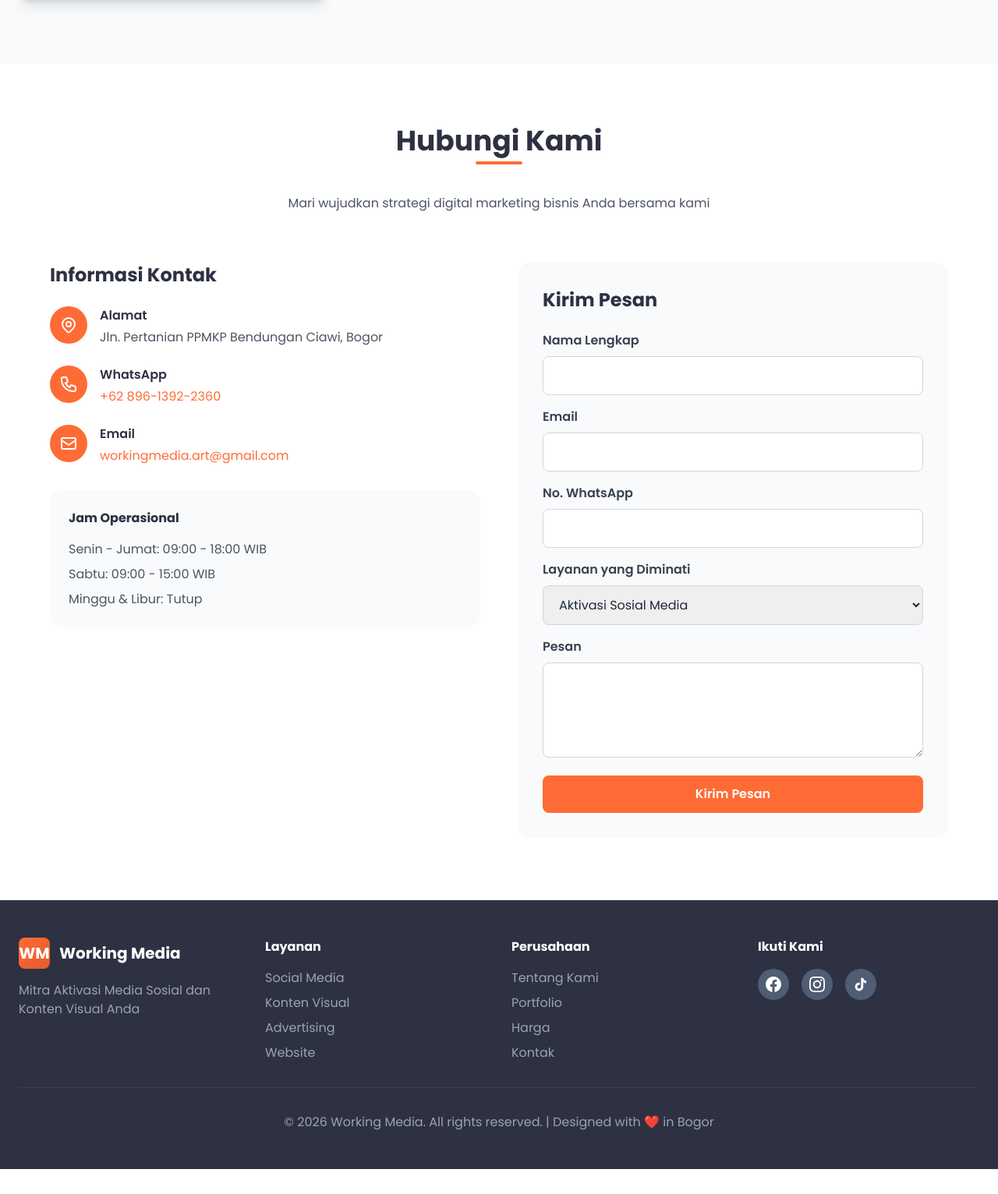
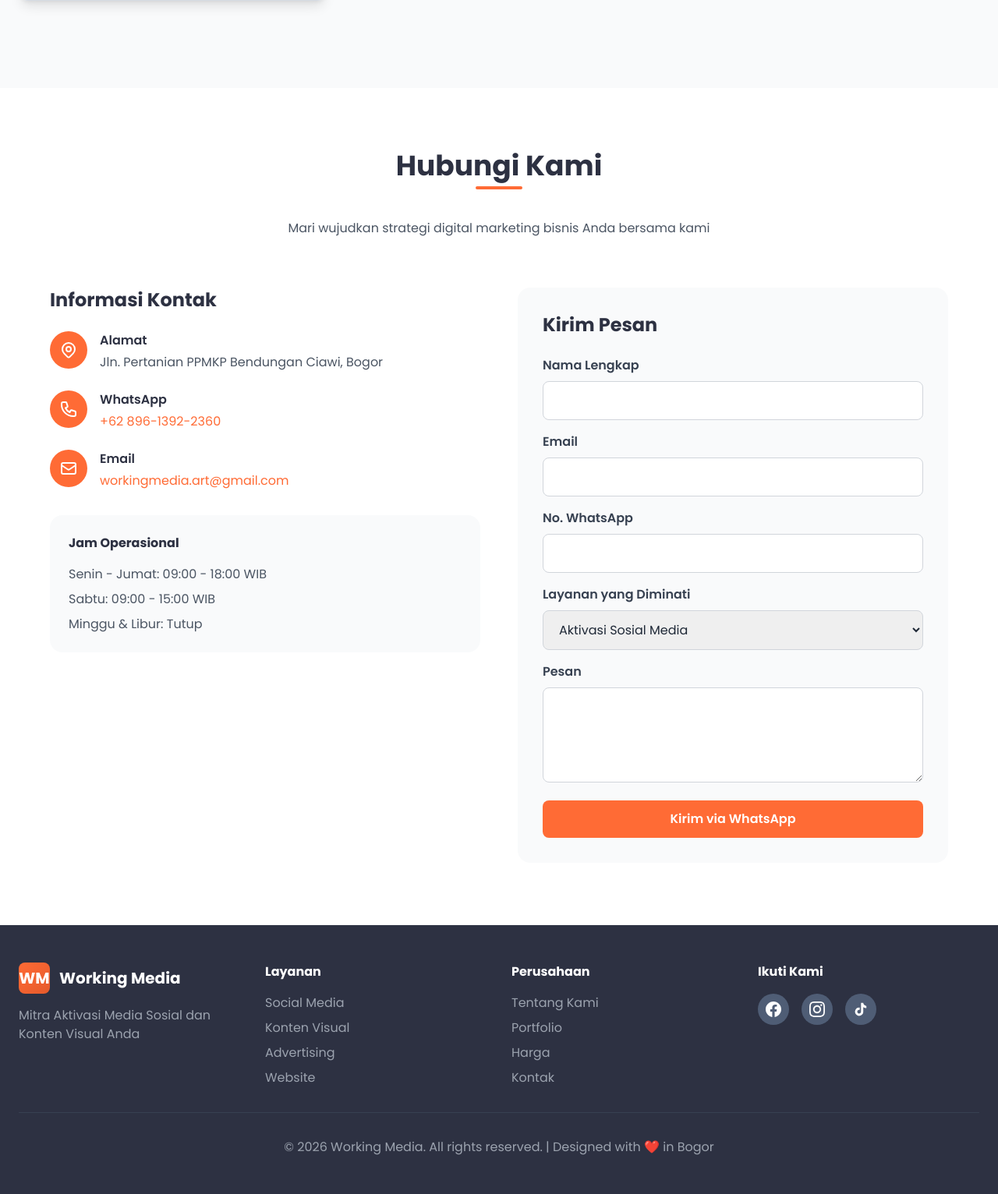
Before and after one commit to amal-hidayah/web-agency-workmed, a Flask app: page / in a window 1280 px wide. Shown: the part 4449-5981 px from the top of the page at 78% size. Before the commit the page ends 5949 px from the top, so only its background shows below. Run offline with Flask 3, Linux system fonts and the light colour scheme; tables that the repository leaves empty hold one stand-in row (values such as "Sample post"); grey boxes marked "Sample" are stand-in pictures; some libraries are stand-ins or nearby versions.

Commit message:
update fitur chat

```diff
--- a/templates/index.html
+++ b/templates/index.html
@@ -550,8 +583,29 @@
                                 {% endif %}
                             </div>
                         </div>
+                        {% if loop.first %}
+                        <!-- Overlay "Lihat Lebih Banyak" hanya di item pertama untuk mobile -->
+                        <div class="portfolio-expand-overlay md:hidden">
+                            <div class="text-center text-white">
+                                <svg class="w-12 h-12 mx-auto mb-2" fill="none" stroke="currentColor" viewBox="0 0 24 24">
+                                    <path stroke-linecap="round" stroke-linejoin="round" stroke-width="2" d="M19 9l-7 7-7-7"></path>
+                                </svg>
+                                <p class="text-lg font-bold">Lihat Lebih Banyak</p>
+                                <p class="text-sm opacity-80">+{{ portfolio_items|length - 1 }} Portfolio Lainnya</p>
+                            </div>
+                        </div>
+                        {% endif %}
                     </div>
                     {% endfor %}
+                </div>
+                <!-- Tombol Tutup Portfolio (muncul setelah expand di mobile) -->
+                <div class="text-center mt-8">
+                    <button id="portfolio-collapse-btn" class="portfolio-collapse-btn md:hidden bg-brand-orange hover:bg-brand-orange-dark text-white px-8 py-3 rounded-full font-semibold transition inline-flex items-center space-x-2">
+                        <svg class="w-5 h-5" fill="none" stroke="currentColor" viewBox="0 0 24 24">
+                            <path stroke-linecap="round" stroke-linejoin="round" stroke-width="2" d="M5 15l7-7 7 7"></path>
+                        </svg>
+                        <span>Tutup</span>
+                    </button>
                 </div>
                 {% else %}
                 <!-- Belum ada portfolio -->
@@ -625,22 +679,22 @@
                 <!-- Contact Form -->
                 <div class="bg-gray-50 rounded-2xl p-8">
                     <h3 class="text-2xl font-bold text-brand-gray mb-6">Kirim Pesan</h3>
-                    <form action="https://formspree.io/f/your-form-id" method="POST" class="space-y-4">
+                    <form id="contact-form" class="space-y-4">
                         <div>
                             <label class="block text-gray-700 font-semibold mb-2">Nama Lengkap</label>
-                            <input type="text" name="name" required class="w-full px-4 py-3 rounded-lg border border-gray-300 focus:border-brand-orange focus:ring-2 focus:ring-brand-orange focus:outline-none transition">
+                            <input type="text" id="contact-name" name="name" required class="w-full px-4 py-3 rounded-lg border border-gray-300 focus:border-brand-orange focus:ring-2 focus:ring-brand-orange focus:outline-none transition">
                         </div>
                         <div>
                             <label class="block text-gray-700 font-semibold mb-2">Email</label>
-                            <input type="email" name="email" required class="w-full px-4 py-3 rounded-lg border border-gray-300 focus:border-brand-orange focus:ring-2 focus:ring-brand-orange focus:outline-none transition">
+                            <input type="email" id="contact-email" name="email" required class="w-full px-4 py-3 rounded-lg border border-gray-300 focus:border-brand-orange focus:ring-2 focus:ring-brand-orange focus:outline-none transition">
                         </div>
                         <div>
                             <label class="block text-gray-700 font-semibold mb-2">No. WhatsApp</label>
-                            <input type="tel" name="phone" required class="w-full px-4 py-3 rounded-lg border border-gray-300 focus:border-brand-orange focus:ring-2 focus:ring-brand-orange focus:outline-none transition">
+                            <input type="tel" id="contact-phone" name="phone" required class="w-full px-4 py-3 rounded-lg border border-gray-300 focus:border-brand-orange focus:ring-2 focus:ring-brand-orange focus:outline-none transition">
                         </div>
                         <div>
                             <label class="block text-gray-700 font-semibold mb-2">Layanan yang Diminati</label>
-                            <select name="service" class="w-full px-4 py-3 rounded-lg border border-gray-300 focus:border-brand-orange focus:ring-2 focus:ring-brand-orange focus:outline-none transition">
+                            <select id="contact-service" name="service" class="w-full px-4 py-3 rounded-lg border border-gray-300 focus:border-brand-orange focus:ring-2 focus:ring-brand-orange focus:outline-none transition">
                                 <option>Aktivasi Sosial Media</option>
                                 <option>Konten Visual</option>
                                 <option>Online Advertising</option>
@@ -651,10 +705,10 @@
                         </div>
                         <div>
                             <label class="block text-gray-700 font-semibold mb-2">Pesan</label>
-                            <textarea name="message" rows="4" required class="w-full px-4 py-3 rounded-lg border border-gray-300 focus:border-brand-orange focus:ring-2 focus:ring-brand-orange focus:outline-none transition"></textarea>
+                            <textarea id="contact-message" name="message" rows="4" required class="w-full px-4 py-3 rounded-lg border border-gray-300 focus:border-brand-orange focus:ring-2 focus:ring-brand-orange focus:outline-none transition"></textarea>
                         </div>
                         <button type="submit" class="w-full bg-brand-orange hover:bg-brand-orange-dark text-white px-8 py-3 rounded-lg font-semibold transition">
-                            Kirim Pesan
+                            Kirim via WhatsApp
                         </button>
                     </form>
                 </div>
@@ -770,6 +824,29 @@
             });
         });
 
+        // Portfolio expand for mobile
+        const portfolioGrid = document.getElementById('portfolio-grid');
+        const expandOverlay = document.querySelector('.portfolio-expand-overlay');
+        const collapseBtn = document.getElementById('portfolio-collapse-btn');
+
+        if (expandOverlay) {
+            expandOverlay.addEventListener('click', (e) => {
+                e.stopPropagation();
+                portfolioGrid.classList.add('expanded');
+            });
+        }
+
+        if (collapseBtn) {
+            collapseBtn.addEventListener('click', () => {
+                portfolioGrid.classList.remove('expanded');
+                // Scroll ke section portfolio
+                document.getElementById('portfolio').scrollIntoView({
+                    behavior: 'smooth',
+                    block: 'start'
+                });
+            });
+        }
+
         // Intersection Observer for animations
         const observerOptions = {
             threshold: 0.1,
@@ -791,6 +868,33 @@
             el.style.transition = 'all 0.6s ease';
             observer.observe(el);
         });
+
+        // Contact form handler - kirim via WhatsApp
+        const contactForm = document.getElementById('contact-form');
+        if (contactForm) {
+            contactForm.addEventListener('submit', (e) => {
+                e.preventDefault();
+
+                const name = document.getElementById('contact-name').value;
+                const email = document.getElementById('contact-email').value;
+                const phone = document.getElementById('contact-phone').value;
+                const service = document.getElementById('contact-service').value;
+                const message = document.getElementById('contact-message').value;
+
+                const waMessage = `Halo Working Media! 👋\n\n` +
+                    `Saya ${name}, mau tanya-tanya tentang layanan *${service}* dong.\n\n` +
+                    `${message}\n\n` +
+                    `Kalau mau kontak saya bisa via:\n` +
+                    `📧 ${email}\n` +
+                    `📱 ${phone}`;
+
+                const waUrl = `https://wa.me/6289613922360?text=${encodeURIComponent(waMessage)}`;
+                window.open(waUrl, '_blank');
+
+                // Reset form
+                contactForm.reset();
+            });
+        }
     </script>
 </body>
 </html>
```
Also changed, not shown: other parts of templates/index.html (+35 -2 lines).
